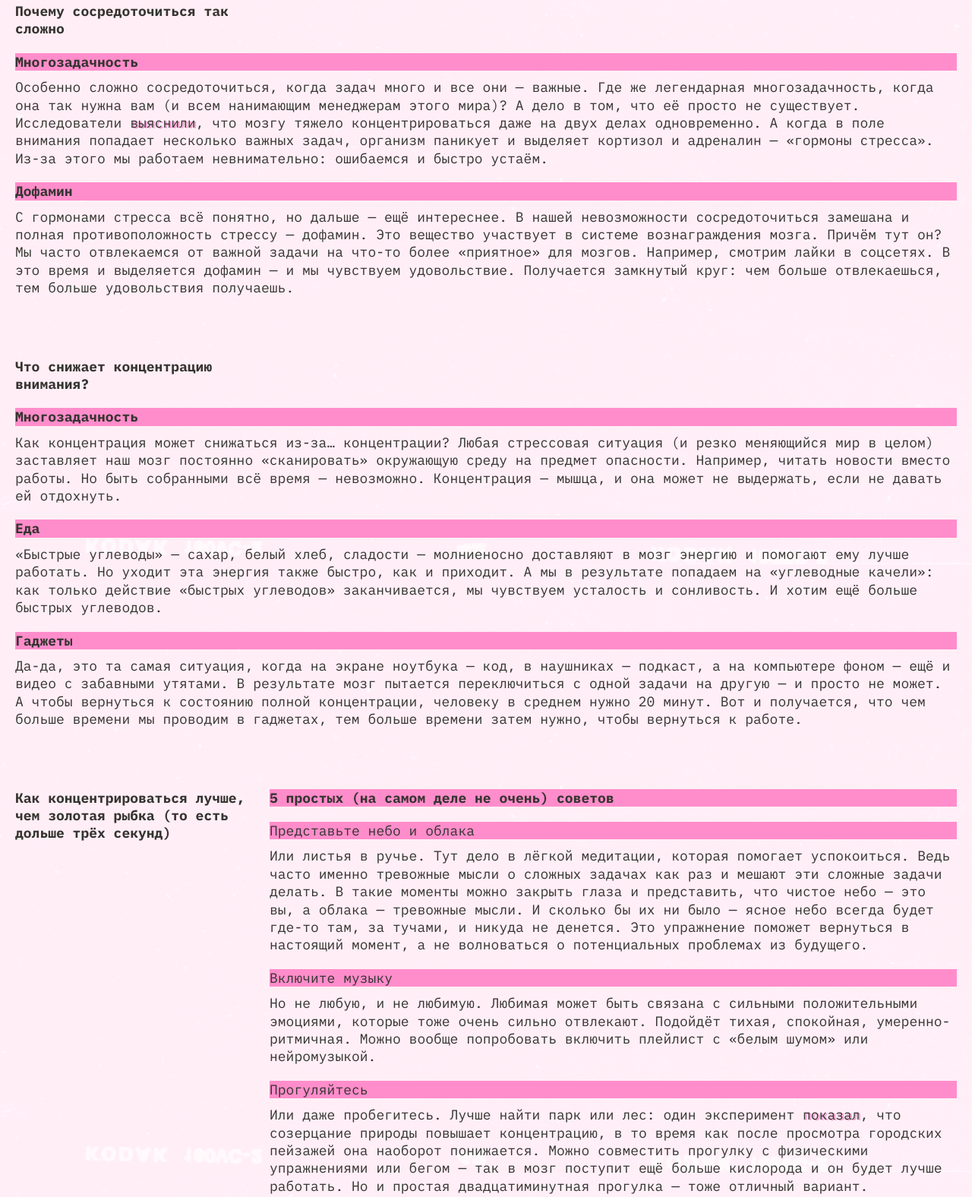
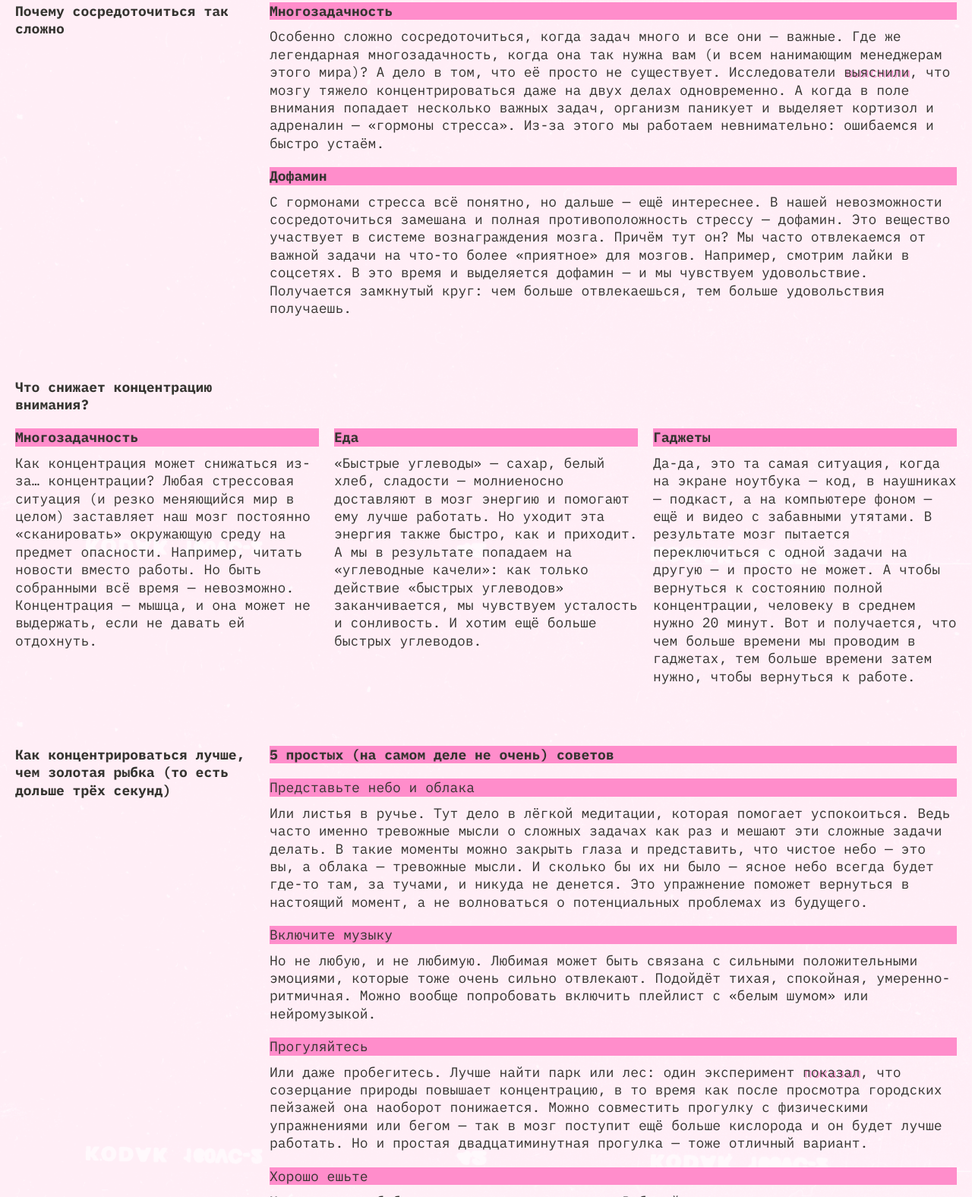
Before and after one commit to Kerimov22az/slozhno-sosredotochitsya-fd, a plain HTML site: page index.html in a window 1280 px wide. Shown: the part 857-2433 px from the top of the page at 76% size. Drawn offline with Linux system fonts and the light colour scheme.

Commit message:
исправлены ошибки в html/css/variables

```diff
--- a/index.html
+++ b/index.html
@@ -63,11 +63,12 @@
       </div>
     </header>
     <main class="main">
+
       <section class="section">
         <h2 class="section__content-title">
           Почему сосредоточиться так сложно
         </h2>
-        <article class="section__content-block">
+        <article class="article__block">
           <h3 class="title__article title__decor">Многозадачность</h3>
           <p class="section__content-text">
             Особенно сложно сосредоточиться, когда задач много и все они —
@@ -81,8 +82,7 @@
             этого мы работаем невнимательно: ошибаемся и быстро устаём.
           </p>
         </article>
-
-        <article class="section__content-block">
+        <article class="article__block">
           <h3 class="title__article title__decor">Дофамин</h3>
           <p class="section__content-text">
             С гормонами стресса всё понятно, но дальше — ещё интереснее. В нашей
@@ -97,12 +97,12 @@
         </article>
       </section>
 
-      <section class="section">
+      <section class="section section__attention">
         <h2 class="section__content-title">
           Что снижает концентрацию внимания?
         </h2>
-        <div class="section__content-block section__content-grid">
-          <article class="section__content-block">
+        <div class="section__content-grid">
+          <article class="article__block-attention">
             <h3 class="title__article title__decor">Многозадачность</h3>
             <p class="section__content-text">
               Как концентрация может снижаться из-за… концентрации? Любая
@@ -113,7 +113,7 @@
               может не выдержать, если не давать ей отдохнуть.
             </p>
           </article>
-          <article class="section__content-block">
+          <article class="article__block-attention">
             <h3 class="title__article title__decor">Еда</h3>
             <p class="section__content-text">
               «Быстрые углеводы» — сахар, белый хлеб, сладости — молниеносно
@@ -124,7 +124,7 @@
               хотим ещё больше быстрых углеводов.
             </p>
           </article>
-          <article class="section__content-block">
+          <article class="article__block-attention">
             <h3 class="title__article title__decor">Гаджеты</h3>
             <p class="section__content-text">
               Да-да, это та самая ситуация, когда на экране ноутбука — код, в
@@ -144,7 +144,7 @@
           Как концентрироваться лучше, чем золотая рыбка (то есть дольше трёх
           секунд)
         </h2>
-        <div class="section__content-block block-concentration">
+        <div class="section__content-block block__concentration">
           <h3 class="decor__text_section title__decor">
             5 простых (на самом деле не очень) советов
           </h3>
@@ -163,21 +163,17 @@
               проблемах из будущего.
             </p>
           </article>
-        </div>
-        <div class="section__content-block block-concentration">
           <article class="advice__block">
             <h4 class="section__content-subtitle sub__decor">
               Включите музыку
             </h4>
-            <p class="section__content-text block-concentration">
+            <p class="section__content-text">
               Но не любую, и не любимую. Любимая может быть связана с сильными
               положительными эмоциями, которые тоже очень сильно отвлекают.
               Подойдёт тихая, спокойная, умеренно-ритмичная. Можно вообще
               попробовать включить плейлист с «белым шумом» или нейромузыкой.
             </p>
           </article>
-        </div>
-        <div class="section__content-block block-concentration">
           <article class="advice__block">
             <h4 class="section__content-subtitle sub__decor">Прогуляйтесь</h4>
             <p class="section__content-text">
@@ -190,8 +186,6 @@
               простая двадцатиминутная прогулка — тоже отличный вариант.
             </p>
           </article>
-        </div>
-        <div class="section__content-block block-concentration">
           <article class="advice__block">
             <h4 class="section__content-subtitle sub__decor">Хорошо ешьте</h4>
             <p class="section__content-text">
@@ -201,8 +195,6 @@
               чечевица, фасоль), коричневый рис, хлеб из цельнозерновой пшеницы.
             </p>
           </article>
-        </div>
-        <div class="section__content-block block-concentration">
           <article class="advice__block">
             <h4 class="section__content-subtitle sub__decor">Читайте</h4>
             <p class="section__content-text">
@@ -226,7 +218,6 @@
               loading="lazy"
             />
           </li>
-
           <li class="picture__item">
             <img
               class="gallery__image"
@@ -263,7 +254,7 @@
       </section>
     </main>
     <footer class="footer decorated-zone">
-      <h2 class="footer_title">focus</h2>
+      <h2 class="footer__title">focus</h2>
     </footer>
     <script src="./scripts/script.js"></script>
   </body>
--- a/styles/light.css
+++ b/styles/light.css
@@ -34,6 +34,22 @@
 }
 
 @media (prefers-color-scheme: light) {
+  :root {
+    --bg-image: url(../images/cover-image-light.png);
+    --page-bg-color: #fff1f7;
+    --accent-color: #ff8dcb;
+    --button-color: #353430;
+    --title-color: #ffc2e6;
+    --shadow-color: #ff8dcb;
+    --header-text-color: #353430;
+    --subtitle-color: #353430;
+    --text-color: #353430;
+    --section-title-color: #353430;
+    --decorated-color: #353430;
+    --border-color-opacity: #32312d40;
+    --footer-shadow-color: #ff0070;
+}
+
   .rec {
     display: none;
   }
--- a/styles/style.css
+++ b/styles/style.css
@@ -169,10 +169,6 @@
 .section__content-block {
   display: flex;
   flex-direction: column;
-  /* gap: 20px; */
-}
-
-.block-concentration {
   gap: 20px;
 }
 
@@ -242,7 +238,7 @@
   margin-block-start: 40px;
 }
 
-.footer_title {
+.footer__title {
   font-size: var(--title-size);
   line-height: 0.83em;
   text-shadow: 2px 2px 0 var(--footer-shadow-color);
@@ -250,10 +246,6 @@
 }
 
 @media (width >= 768px) {
-  .section__content-subtitle {
-    margin-block-end: 10px;
-  }
-
   .header__title {
     font-size: var(--title-size);
     margin-left: 0;
@@ -264,8 +256,13 @@
     inline-size: 364px;
     width: calc(50% - 20px);
   }
+
   .main {
     margin-block-start: 60px;
+  }
+
+  .article__block {
+    grid-column: 2;
   }
 
   .section:not(:last-child) {
@@ -280,7 +277,11 @@
     column-gap: 20px;
   }
 
-  .block-concentration {
+  .section__content-subtitle {
+    margin-block-end: 10px;
+  }
+
+  .block__concentration {
     grid-column: 2;
   }
 
@@ -327,6 +328,7 @@
   .footer {
     margin-block-start: 60px;
   }
+
 }
 
 @media (width >= 1024px) {
--- a/styles/variables.css
+++ b/styles/variables.css
@@ -21,22 +21,3 @@
 --page-bg-color: #000028;
 --footer-shadow-color: #ff0070;
 }
-
-@media (prefers-color-scheme: light) {
-  :root {
-    --bg-image: url(../images/cover-image-light.png);
-    --page-bg-color: #fff1f7;
-    --accent-color: #ff8dcb;
-    --button-color: #353430;
-    --title-color: #ffc2e6;
-    --shadow-color: #ff8dcb;
-    --header-text-color: #353430;
-    --subtitle-color: #353430;
-    --text-color: #353430;
-    --section-title-color: #353430;
-    --decorated-color: #353430;
-    --border-color-opacity: #32312d40;
-    --footer-shadow-color: #ff0070;
-}
-
-}
```
